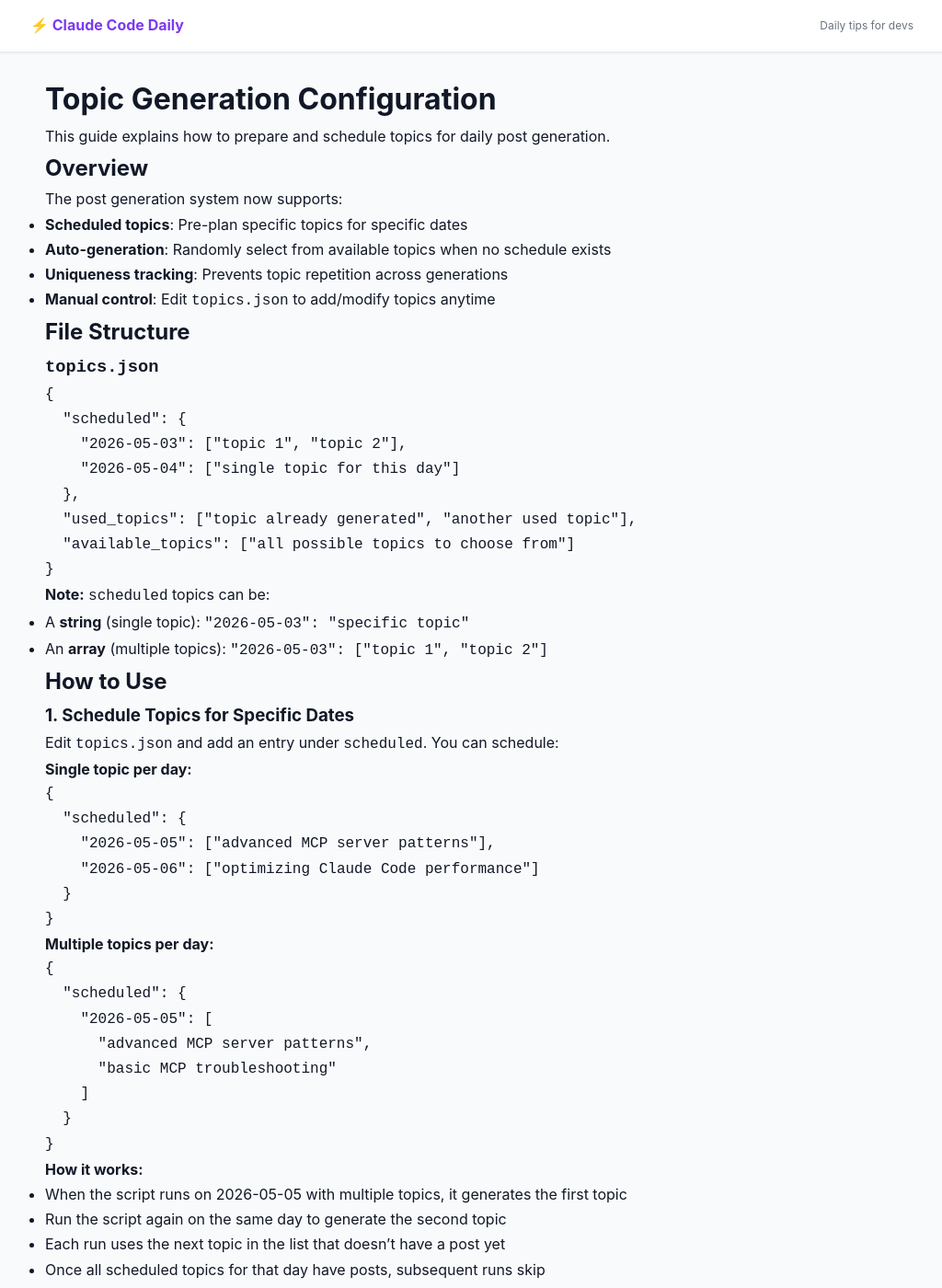
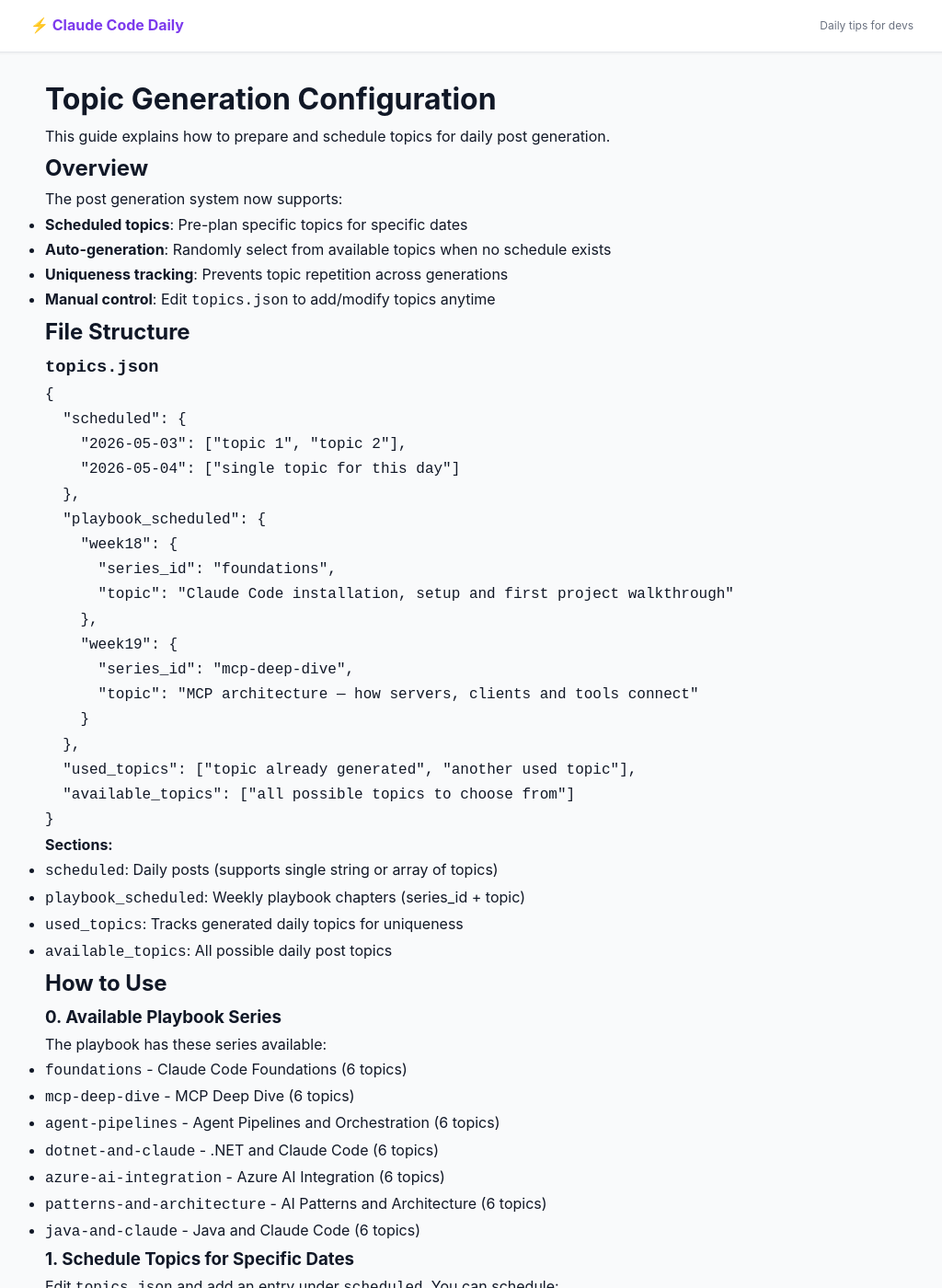
Before and after one commit to jephunnehrm/claude-daily-tips, a Jekyll site: the page built from TOPICS_SETUP.md, in a window 1280 px wide and 1400 px high. Shown: the whole window at 92% size, without its empty margins (127-1151 px from the left). Built offline with Jekyll 4.4.1, drawn with Linux system fonts in a browser that asks for light colours; our own code applies the rules of GitHub Pages for plain Markdown files; some of the changed text lies outside the part shown.

Commit message:
Extend topic scheduling to include playbook chapters
- Add playbook_scheduled section to topics.json for week-based chapter scheduling
- Modify generate_chapter.py to read scheduled chapters from topics.json
- Support both scheduled and default rotation for playbook generation
- Document available series and how to schedule chapters by week
- Add topic lookup guide for all 7 series and their topics

````diff
--- a/TOPICS_SETUP.md
+++ b/TOPICS_SETUP.md
@@ -20,16 +20,39 @@
     "2026-05-03": ["topic 1", "topic 2"],
     "2026-05-04": ["single topic for this day"]
   },
+  "playbook_scheduled": {
+    "week18": {
+      "series_id": "foundations",
+      "topic": "Claude Code installation, setup and first project walkthrough"
+    },
+    "week19": {
+      "series_id": "mcp-deep-dive",
+      "topic": "MCP architecture — how servers, clients and tools connect"
+    }
+  },
   "used_topics": ["topic already generated", "another used topic"],
   "available_topics": ["all possible topics to choose from"]
 }
 ```
 
-**Note:** `scheduled` topics can be:
-- A **string** (single topic): `"2026-05-03": "specific topic"`
-- An **array** (multiple topics): `"2026-05-03": ["topic 1", "topic 2"]`
+**Sections:**
+- `scheduled`: Daily posts (supports single string or array of topics)
+- `playbook_scheduled`: Weekly playbook chapters (series_id + topic)
+- `used_topics`: Tracks generated daily topics for uniqueness
+- `available_topics`: All possible daily post topics
 
 ## How to Use
+
+### 0. Available Playbook Series
+
+The playbook has these series available:
+- `foundations` - Claude Code Foundations (6 topics)
+- `mcp-deep-dive` - MCP Deep Dive (6 topics)
+- `agent-pipelines` - Agent Pipelines and Orchestration (6 topics)
+- `dotnet-and-claude` - .NET and Claude Code (6 topics)
+- `azure-ai-integration` - Azure AI Integration (6 topics)
+- `patterns-and-architecture` - AI Patterns and Architecture (6 topics)
+- `java-and-claude` - Java and Claude Code (6 topics)
 
 ### 1. Schedule Topics for Specific Dates
 
@@ -111,6 +134,38 @@
         Picks a random topic from all 30
 ```
 
+### 3. Schedule Playbook Chapters by Week
+
+Schedule playbook chapters using the `playbook_scheduled` section:
+
+```json
+{
+  "playbook_scheduled": {
+    "week18": {
+      "series_id": "foundations",
+      "topic": "Claude Code installation, setup and first project walkthrough"
+    },
+    "week19": {
+      "series_id": "mcp-deep-dive",
+      "topic": "MCP architecture — how servers, clients and tools connect"
+    },
+    "week20": {
+      "series_id": "agent-pipelines",
+      "topic": "Multi-agent pipeline design — orchestrator and sub-agent patterns"
+    }
+  }
+}
+```
+
+**How it works:**
+- Key: `weekN` where N is the ISO week number (e.g., `week18`, `week52`)
+- Value: Object with `series_id` and `topic`
+- If a week is scheduled, that chapter is generated instead of using the default rotation
+- If not scheduled, the script uses the default weekly rotation system
+
+**Finding available topics:**
+Check the series definitions in each series to see all available topics, then copy the exact topic text.
+
 ## Multiple Posts Per Day
 
 If you want to generate multiple posts on the same day:
--- a/topics.json
+++ b/topics.json
@@ -10,6 +10,12 @@
     "2026-05-05": [
       "optimizing Claude Code performance"
     ]
+  },
+  "playbook_scheduled": {
+    "week18": {
+      "series_id": "foundations",
+      "topic": "Claude Code installation, setup and first project walkthrough"
+    }
   },
   "used_topics": [
     "Claude Code CLI installation and setup",
````
Also changed, not shown: scripts/generate_chapter.py (+41 -7 lines).
